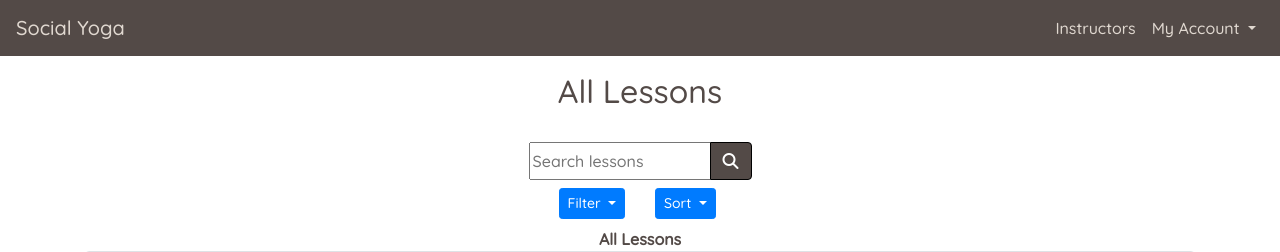
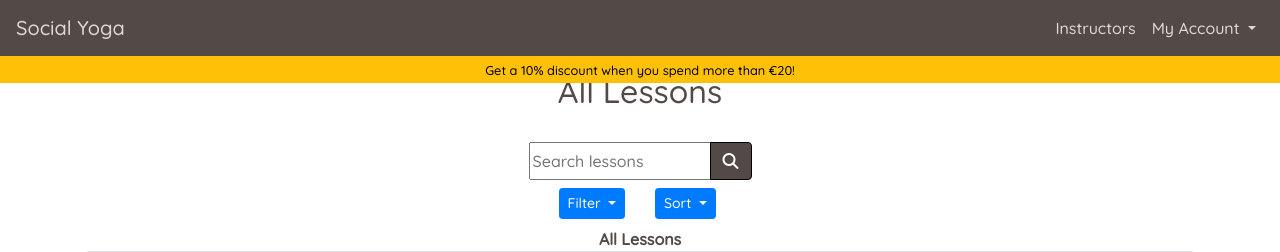
Before and after one commit to KelvinHere/Yoga_Milestone_4, a Django app: page /lessons/ in a window 1280 px wide. Shown: the top 252 px of the page. Run offline with Django 3.2, Linux system fonts and the light colour scheme; data comes from the database, SQL or seed files in the repository; parts of the project's set-up code (start-up, migrations or seed data) failed here and were passed over; some libraries are stand-ins or nearby versions.

Commit message:
FEAT: Display discount banner by passing context 'display_discount_banner': True to template

```diff
--- a/basket/contexts.py
+++ b/basket/contexts.py
@@ -50,6 +50,7 @@ def basket_contents(request):
         'discount': discount,
         'discount_delta': discount_delta,
         'discount_percentage': settings.DISCOUNT_PERCENTAGE,
+        'discount_threshold': settings.DISCOUNT_THRESHOLD,
         'grand_total': grand_total,
     }
 
--- a/basket/templates/basket/basket.html
+++ b/basket/templates/basket/basket.html
@@ -65,7 +65,8 @@
                     </a>
                 </div>
             {% else %}
-                <p class="text-center"><strong>Your basket is empty.</strong></p>
+                <p class="text-center"><strong>Your basket is empty.  Browse our instructors to find a lesson to suit you!</strong></p>
+                <a href="{% url 'instructors' %}" class="text-center btn btn-lg btn-warning rounded-20 py-3 my-4">Find an instructor</a>
             {% endif %}
         </div>
     </div>
--- a/lessons/views.py
+++ b/lessons/views.py
@@ -143,6 +143,7 @@ def lessons(request):
         'filter_by': filter_by,
         'instructor_to_display': instructor_to_display,
         'current_query': query,
+        'show_discount_banner': True,
     }
 
     return render(request, template, context)
--- a/static/css/base.css
+++ b/static/css/base.css
@@ -20,6 +20,10 @@ body {
 .index-main-text {
     font-size: 1.5rem;
     background-color: rgba(255, 255, 255, .5);
+}
+
+.smaller-text {
+    font-size: 1rem;
 }
 
 .lesson-sort-bar {
--- a/templates/base.html
+++ b/templates/base.html
@@ -101,6 +101,13 @@
                 </ul>
             </div>
         </nav>
+        {% if discount_percentage > 0 and show_discount_banner %}
+            <div class="row text-center">
+                <div class="col bg-warning text-black">
+                    <h4 class="my-1 smaller-text"><small>Get a {{ discount_percentage }}% discount when you spend more than €{{ discount_threshold }}!</small></h4>
+                </div>
+            </div>
+        {% endif %}
     </header>
 
         {% if messages %}
```
Also changed, not shown: basket/views.py (+6 -1 lines), home/templates/home/index.html (+4 -4 lines).
